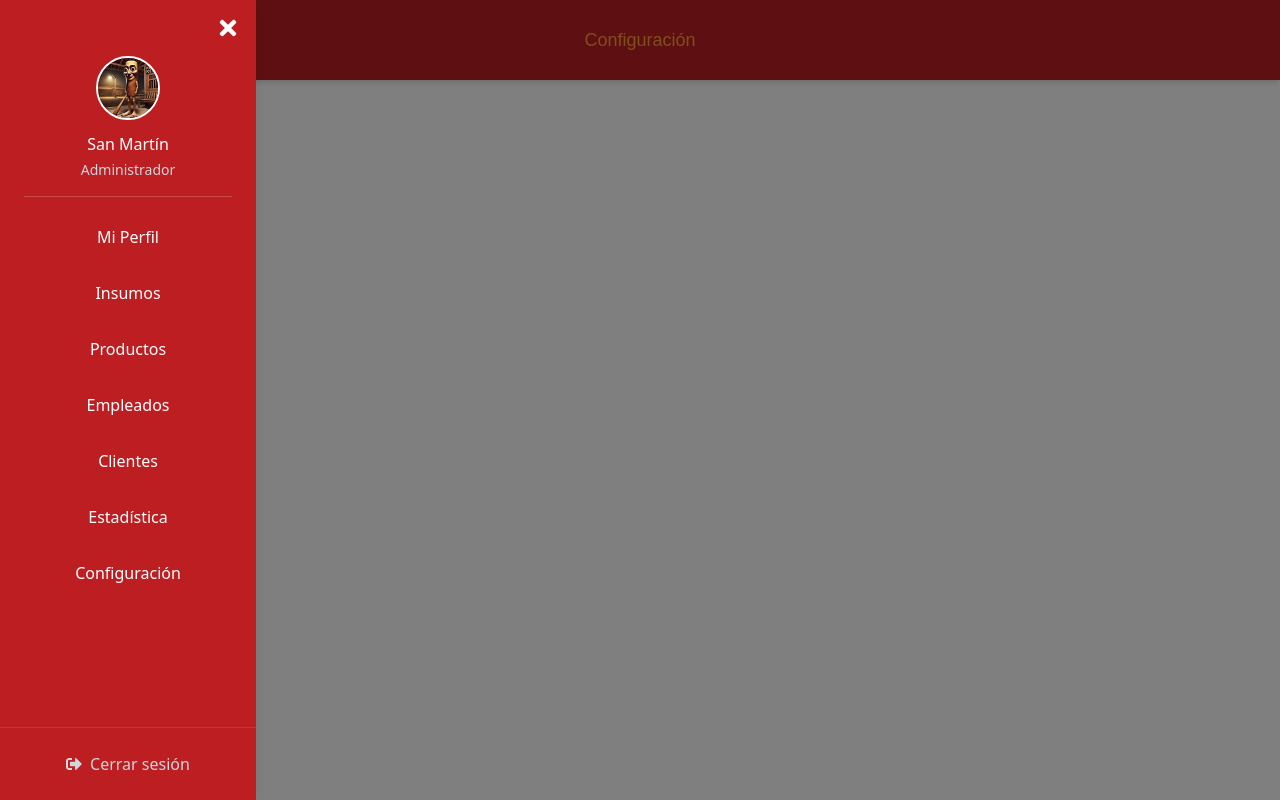
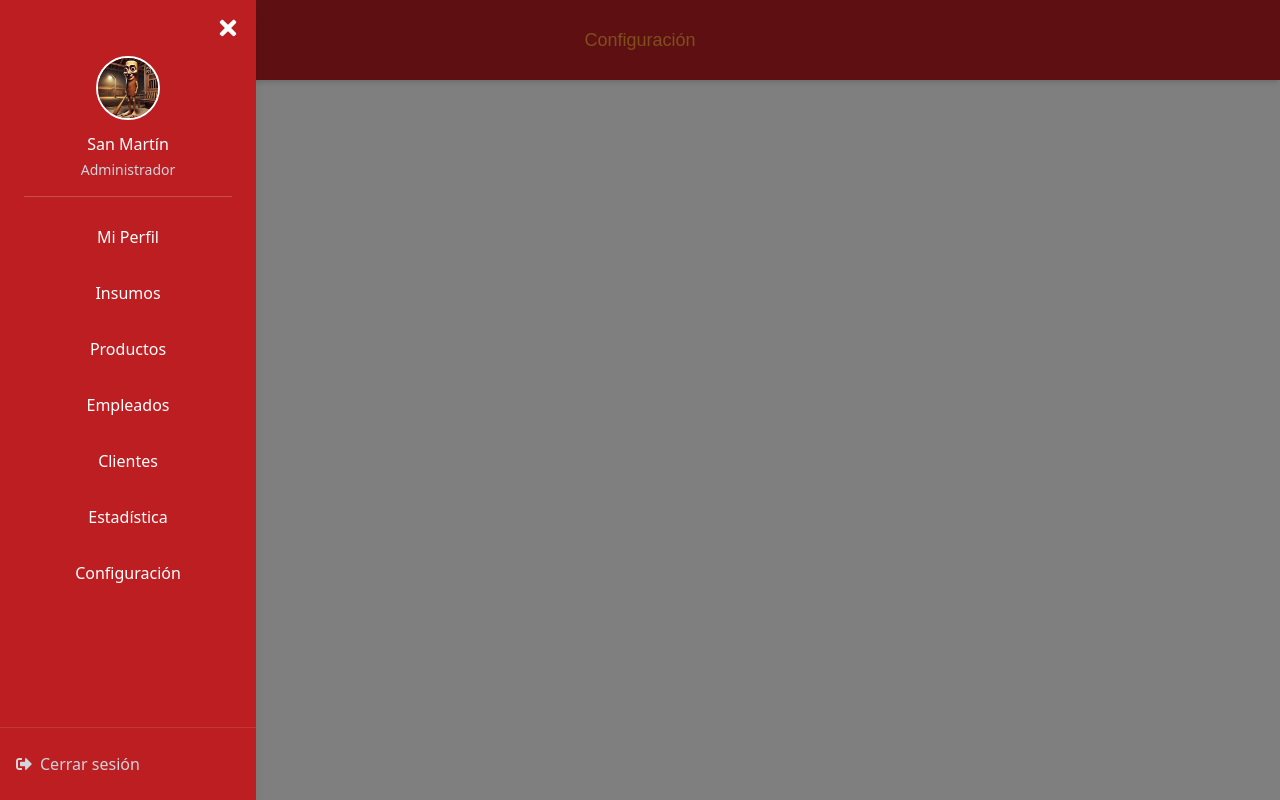
Before and after one commit to diegoCardenas03/ElBuenSabor, a React (Vite) app: page /admin/Configuracion in a window 1280 px wide. Both pictures are taken after a click on the icon 40 px from the left and 40 px from the top of the page. Built offline with nearby package versions, Linux system fonts and the light colour scheme; a web font is replaced by a local one.

Commit message:
Navbar terminado???

```diff
--- a/src/components/admin/AdminHeader.tsx
+++ b/src/components/admin/AdminHeader.tsx
@@ -86,18 +86,7 @@ export const AdminHeader: React.FC<AdminHeaderProps> = ({
             <nav className="flex-1 overflow-y-auto px-4">
               <div className="space-y-2">
                 {menuPorRol[rol]?.map((item, index) => (
-                  <Link
-                    key={index}
-                    to={item.path}
-                    className="
-                      block w-full px-4 py-3
-                      text-white text-center
-                      hover:bg-white/10
-                      rounded-lg
-                      transition-colors duration-200
-                    "
-                    onClick={toggleNavbar}
-                  >
+                  <Link key={index} to={item.path} className=" block w-full px-4 py-3  text-white text-center hover:bg-white/10  rounded-lg transition-colors duration-200 " onClick={toggleNavbar}>
                     {item.label}
                   </Link>
                 ))}
@@ -106,11 +95,7 @@ export const AdminHeader: React.FC<AdminHeaderProps> = ({
 
             {/* Pie del navbar */}
             <div className="p-4 border-t border-white/10 ">
-              <button className="
-                flex items-center justify-center gap-2 w-full
-                px-4 py-2 text-gray-300 hover:text-white
-                transition-colors duration-200
-              cursor-pointer ">
+              <button className="flex items-center justify-center gap-2 w-fullpx-4 py-2 text-gray-300 hover:text-whitetransition-colors duration-200cursor-pointer ">
                 <FaSignOutAlt />
                 <span>Cerrar sesión</span>
               </button>
```
